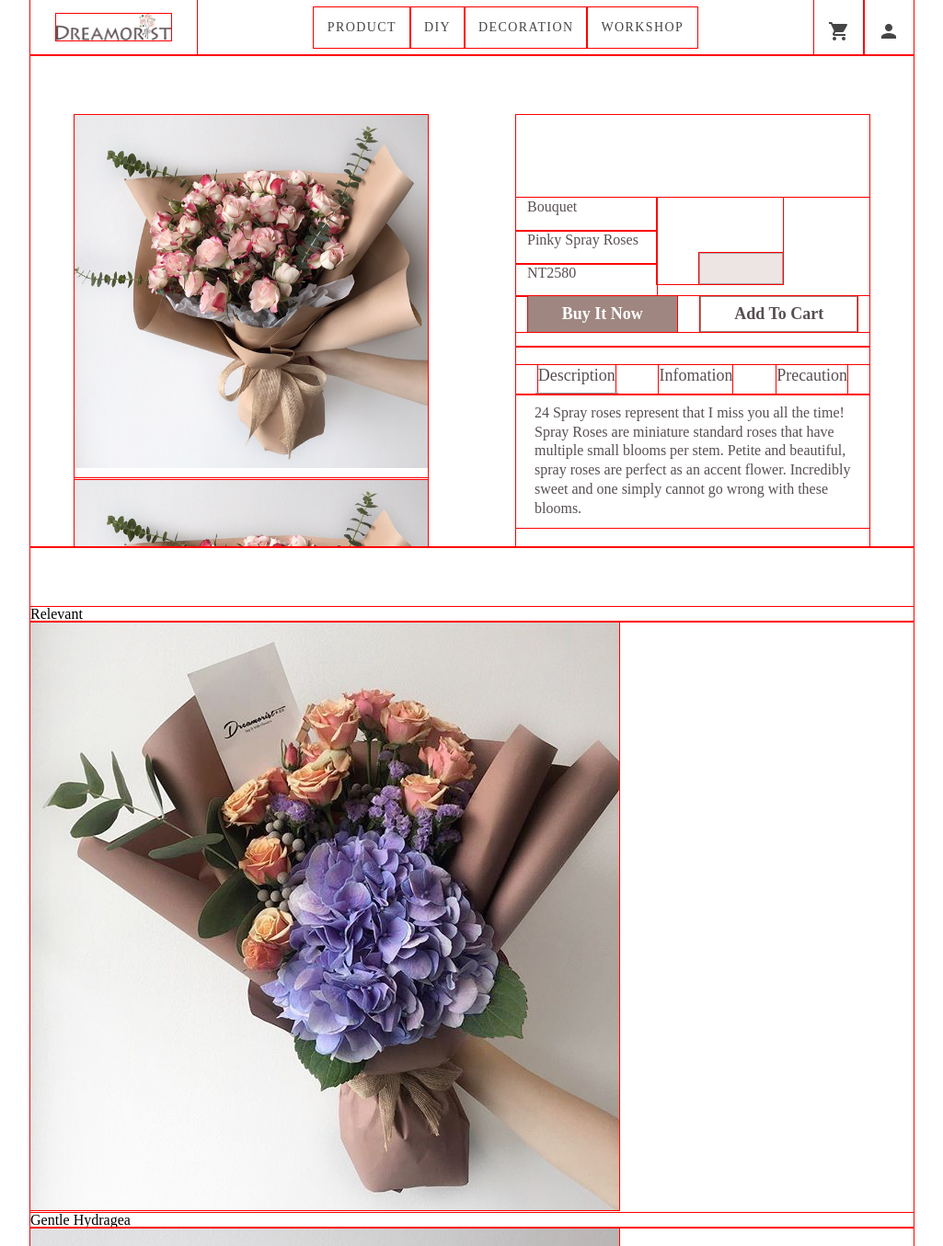
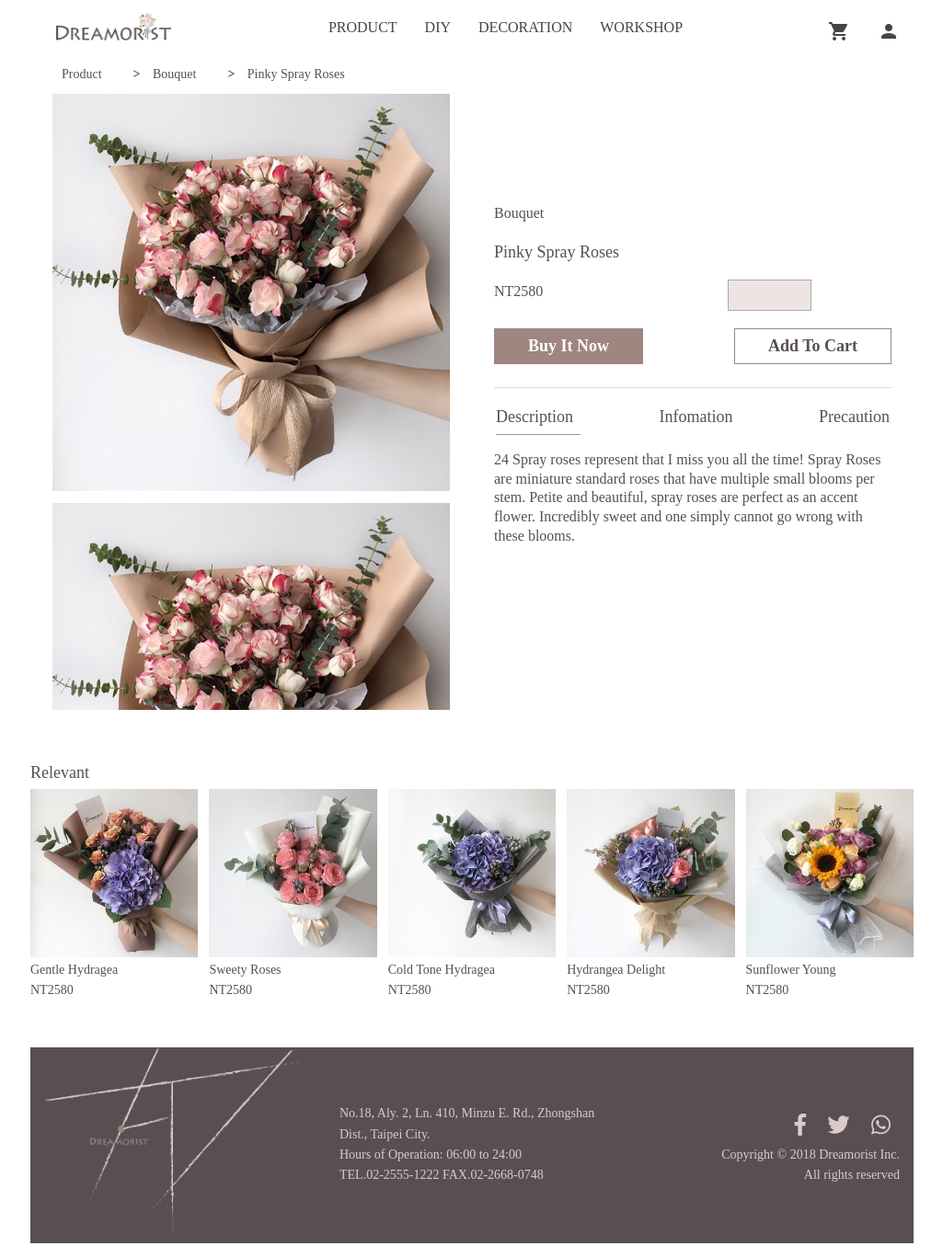
Before and after one commit to chloeong/Dreamorist, a plain HTML site: page product.html in a window 1280 px wide. Shown: the top 1355 px of the page at 92% size, without its empty margins (127-1152 px from the left). Drawn offline with Linux system fonts and the light colour scheme.

Commit message:
index&diy

```diff
--- a/product.html
+++ b/product.html
@@ -21,16 +21,16 @@
     <nav class="navbar">
       <ul class="clearfix">
         <li>
-          <a href="javascript:;" class="lithos font14 font_454545">PRODUCT</a>
+          <a href="javascript:;" class="lithos font16 font_454545">PRODUCT</a>
         </li>
         <li>
-          <a href="javascript:;" class="lithos font14 font_454545">DIY</a>
+          <a href="javascript:;" class="lithos font16 font_454545">DIY</a>
         </li>
         <li>
-          <a href="javascript:;" class="lithos font14 font_454545">DECORATION</a>
+          <a href="javascript:;" class="lithos font16 font_454545">DECORATION</a>
         </li>
         <li>
-          <a href="javascript:;" class="lithos font14 font_454545">WORKSHOP</a>
+          <a href="javascript:;" class="lithos font16 font_454545">WORKSHOP</a>
         </li>
       </ul>
     </nav>
@@ -44,8 +44,20 @@
     </div>
   </header>
 
+  <ul class="breadcrumb clearfix font14 leelawadee">
+    <li>
+      <a href="javascript:;" class="font_584f52">Product</a>
+    </li>
+    <li>
+      <a href="javascript:;" class="font_584f52">Bouquet</a>
+    </li>
+    <li>
+      <a href="javascript:;" class="font_584f52">Pinky Spray Roses</a>
+    </li>
+  </ul>
 
   <section class="singleProduct">
+
     <div class="singleProductItem">
       <img src="../images/bouquet06.jpg" alt="Bouquet">
       <img src="../images/bouquet06.jpg" alt="Bouquet">
@@ -53,15 +65,16 @@
       <img src="../images/bouquet06.jpg" alt="Bouquet">
     </div>
     <div class="singleProductItem">
+
       <div class="singleProductMain">
         <form action="#">
           <div class="price leelawadee font16 font_584f52">
             <h3>Bouquet</h3>
-            <p>Pinky Spray Roses</p>
+            <p class="font18">Pinky Spray Roses</p>
             <p>NT2580</p>
           </div>
           <div class="quantity">
-            <input type="number" class="number" min="0" max="10">
+            <input type="number" class="number font16 font_584f52 poiretOne" min="0" max="10">
           </div>
           <div class="buy">
             <input type="button" class="buyItNow font_fff poiretOne font18" name="buyItNow" id="buyItNow" value="Buy It Now">
@@ -106,37 +119,80 @@
 
 
   <section class="relevant">
-    <h2>Relevant</h2>
+    <h2 class="leelawadee font18 font_584f52">Relevant</h2>
     <div class="relevantProduct">
       <div class="releventProductItem">
-        <img src="../images/bouquet01.jpg" alt="">
-        <h3>Gentle Hydragea</h3>
-        <p></p>
+        <a href="javascript:;">
+          <img src="../images/bouquet01.jpg" alt="Bouquet">
+        </a>
+        <h3 class="leelawadee font14 font_584f52">Gentle Hydragea</h3>
+        <p class="leelawadee font14 font_584f52">NT2580</p>
       </div>
       <div class="releventProductItem">
-        <img src="../images/bouquet02.jpg" alt="">
-        <h3>Sweety Roses</h3>
-        <p></p>
+        <a href="javascript:;">
+          <img src="../images/bouquet02.jpg" alt="Bouquet">
+        </a>
+        <h3 class="leelawadee font14 font_584f52">Sweety Roses</h3>
+        <p class="leelawadee font14 font_584f52">NT2580</p>
       </div>
       <div class="releventProductItem">
-        <img src="../images/bouquet03.jpg" alt="">
-        <h3>Cold Tone Hydragea</h3>
-        <p></p>
+        <a href="javascript:;">
+          <img src="../images/bouquet03.jpg" alt="Bouquet">
+        </a>
+        <h3 class="leelawadee font14 font_584f52">Cold Tone Hydragea</h3>
+        <p class="leelawadee font14 font_584f52">NT2580</p>
       </div>
       <div class="releventProductItem">
-        <img src="../images/bouquet04.jpg" alt="">
-        <h3>Hydrangea Delight</h3>
-        <p></p>
+        <a href="javascript:;">
+          <img src="../images/bouquet04.jpg" alt="Bouquet">
+        </a>
+        <h3 class="leelawadee font14 font_584f52">Hydrangea Delight</h3>
+        <p class="leelawadee font14 font_584f52">NT2580</p>
       </div>
       <div class="releventProductItem">
-        <img src="../images/bouquet05.jpg" alt="">
-        <h3>Sunflower Young</h3>
-        <p></p>
+        <a href="javascript:;">
+          <img src="../images/bouquet05.jpg" alt="Bouquet">
+        </a>
+        <h3 class="leelawadee font14 font_584f52">Sunflower Young</h3>
+        <p class="leelawadee font14 font_584f52">NT2580</p>
       </div>
     </div>
-
   </section>
 
 
+
+
+
+
+
+
+
+
+  <footer class="footer font_dacbc8 font14 leelawadee">
+    <a href="https://www.google.com.tw/maps/place/%E4%B8%8A%E5%BC%95%E6%B0%B4%E7%94%A2/@25.0667127,121.5348119,17z/data=!3m1!4b1!4m5!3m4!1s0x3442abfd700a70ff:0x66353fb1b041e11b!8m2!3d25.0667079!4d121.5370059?hl=zh-TW" class="footeritem">
+      <img src="../images/map.png" alt="Map">
+    </a>
+    <div class="footeritem">
+      <p>No.18, Aly. 2, Ln. 410, Minzu E. Rd., Zhongshan Dist., Taipei City.</p>
+      <p>Hours of Operation: 06:00 to 24:00</p>
+      <p>TEL.02-2555-1222 FAX.02-2668-0748</p>
+    </div>
+    <div class="footeritem">
+      <div class="socialmedia">
+        <a href="javasrcipt:;" class="font_dacbc8">
+          <i class="fab fa-facebook-f"></i>
+        </a>
+        <a href="javascript:;" class="font_dacbc8">
+          <i class="fab fa-twitter"></i>
+        </a>
+        <a href="javasrcipt:;" class="font_dacbc8">
+          <i class="fab fa-whatsapp"></i>
+        </a>
+        <p class="copyright">Copyright © 2018 Dreamorist Inc.</p>
+        <p>All rights reserved</p>
+      </div>
+    </div>
+  </footer>
+
 </body>
 </html>
--- a/style/common.css
+++ b/style/common.css
@@ -2,7 +2,7 @@
 /* ———————————————————————reset——————————————————————————————— */
 
 *{
-  outline: 1px solid #f00;
+  /* outline: 1px solid #f00; */
 }
 html, body, div, span, applet, object, iframe,
 h1, h2, h3, h4, h5, h6, p, blockquote, pre,
@@ -68,7 +68,7 @@ a{
 }
 .font14{
   font-size: 14px;
-  letter-spacing: 0.1em;
+  line-height: 1.6;
 }
 .font16{
   font-size: 16px;
@@ -223,6 +223,65 @@ header .banner p{
 
 
 
+
+
+
+
+
+
+
+
+/* ———————————————————————breadcrumb——————————————————————————————— */
+.breadcrumb{
+  width: 960px;
+  margin: auto;
+}
+.breadcrumb li{
+  float: left;
+}
+.breadcrumb>li{
+  padding-left: 24px;
+}
+.breadcrumb li+li::before{
+  content: '>';
+
+}
+.breadcrumb li a{
+  padding: 10px;
+  display: inline-block;
+}
+
+
+
+
+
+
+
+
+
+/* ———————————————————————product——————————————————————————————— */
+.productitem{
+  display: flex;
+  justify-content: space-around;
+}
+.item{
+  width: 284px;
+  text-align: left;
+}
+.item img{
+  width: 100%;
+}
+.item h3{
+  padding: 22px 0px 18px;
+}
+.item p{
+  line-height: 15px;
+}
+.item a{
+  line-height: 32px;
+}
+
+
 /* ———————————————————————footer——————————————————————————————— */
 footer{
   width: 960px;
--- a/style/diy.css
+++ b/style/diy.css
@@ -1,7 +1,6 @@
 section{
   width: 960px;
   margin: auto;
-  padding-top: 65px;
 }
 .singleProduct{
   display: flex;
@@ -9,18 +8,18 @@ section{
   align-items: flex-start;
 }
 .singleProductItem{
-  width: 40%;
-  height: 470px;
+  width: 45%;
+  height: 670px;
   text-align: left;
-  overflow: hidden;
+  overflow: auto;
 }
 .singleProductItem img{
   width: 100%;
   padding-bottom: 10px;
 }
 .singleProductMain{
-  padding-top: 90px;
-  padding-bottom: 16px;
+  padding-top: 120px;
+  padding-bottom: 26px;
   position: relative;
 }
 .singleProductMain::after{
@@ -28,6 +27,7 @@ section{
   display: block;
   width: 100%;
   height: 1px;
+  opacity: 0.4;
   background-color: #aba7a8;
   position: absolute;
   bottom: 0;
@@ -36,22 +36,22 @@ section{
   float: left;
 }
 .price h3{
-  padding: 0px 20px 15px 12px;
+  padding: 0px 20px 20px 0px;
 }
 .price p{
-  padding: 0px 20px 15px 12px;
+  padding: 0px 20px 20px 0px;
 }
 .quantity{
-  float: left;
-  padding-top: 60px;
+  float: right;
+  padding: 82px 87px 0px 0px;
 }
 .number{
   width: 85px;
   height: 30px;
   background-color: #ece5e3;
   border: 1px solid #aba7a8;
-  margin-left: 46px;
   text-align: center;
+  font-weight: 600;
 }
 input[type="button"]{
   border: 1px solid #9f8680;
@@ -68,7 +68,8 @@ input[type="button"]{
 .buy{
   clear: both;
   display: flex;
-  justify-content: space-around;
+  justify-content: space-between;
+  padding-top: 10px;
 }
 .productDetail{
   padding-top: 20px;
@@ -77,20 +78,36 @@ input[type="button"]{
 .productDetail::before{
   content: '';
   display: block;
-  width: 90px;
+  width: 92px;
   height: 1px;
   background-color: #9b9597;
   position: absolute;
   top: 50px;
-  left: 21px;
+  left: 2px;
 }
 .productDetail>ul{
   display: flex;
-  justify-content: space-around;
+  justify-content: space-between;
 }
 .productDetail>ul li{
-  padding-bottom: 8px;
+  padding: 0px 2px 8px;
 }
 .product_description{
-  padding: 10px 20px;
+  padding: 16px 0px;
 }
+.relevant{
+  padding: 50px 0px;
+}
+.relevant h2{
+  line-height: 2;
+}
+.relevantProduct{
+  display: flex;
+  justify-content: space-between;
+}
+.releventProductItem{
+  width: 19%;
+}
+.releventProductItem img{
+  width: 100%;
+}
```
Also changed, not shown: index.html (+2 -2 lines), style/index.css (+5 -23 lines), 1 other file.
